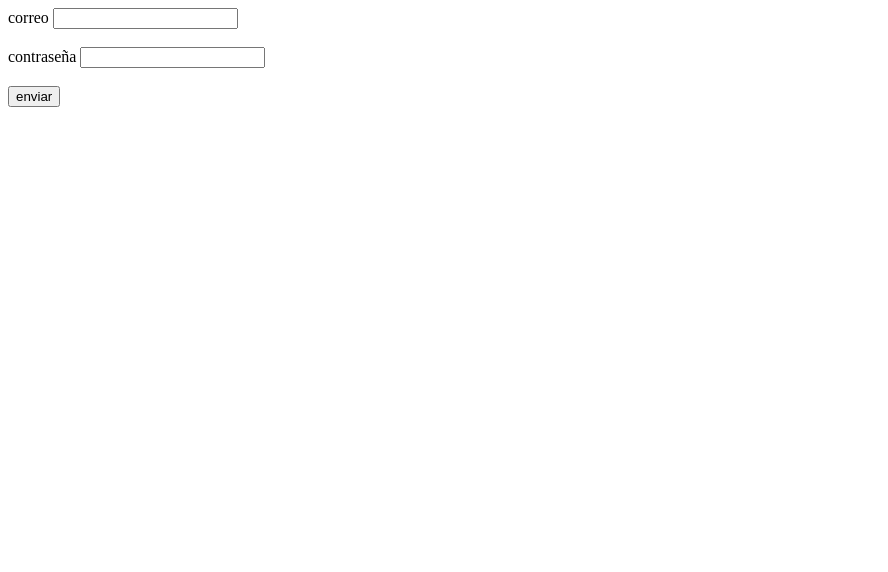
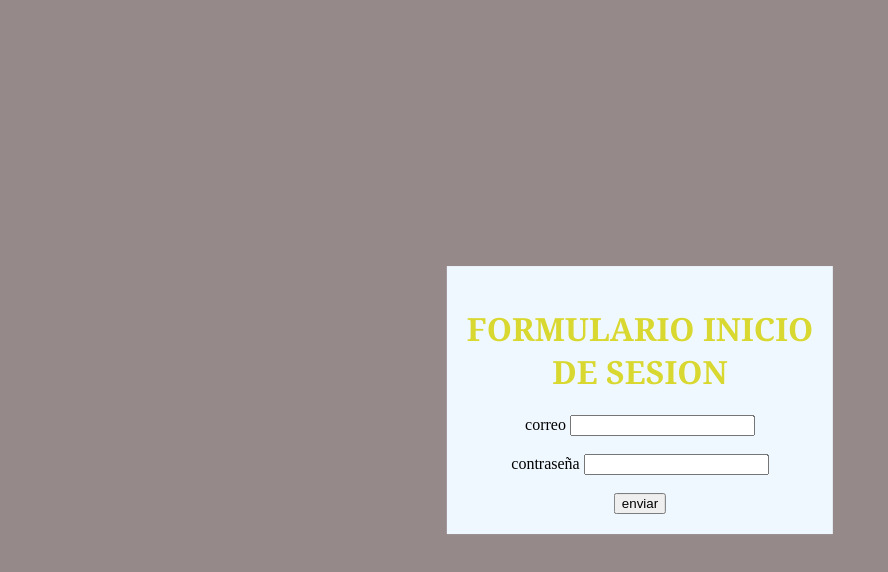
Before and after one commit to aldair507/plan-con-js, a plain HTML site: page html/index.html in a window 1280 px wide. Shown: the whole page, without its empty margins (0-888 px from the left). Drawn offline with Linux system fonts and the light colour scheme; files that its build step writes are made by us from their sources; files whose address does not match are found by name.

Commit message:
segunda version

```diff
--- /dev/null
+++ b/css/style.css
@@ -0,0 +1,19 @@
+body{
+    background-color: rgb(150, 137, 137);
+}
+#formulario{
+    background-color: aliceblue;
+    position: absolute;
+    padding: 20px;
+    transform: translate(-50%, -50%);
+    top: 50%;
+    left: 50%;
+    text-align: center;
+}
+#titulo{
+    color: rgb(216, 216, 49);
+    font-family: Georgia, 'Times New Roman', Times, serif;
+    text-align: center;
+    align-items: center;
+
+}
--- /dev/null
+++ b/css/style2.css
@@ -0,0 +1,34 @@
+body{
+    background-color: bisque;
+
+}
+*{
+    margin-top: 0;
+    padding: 0;
+}
+input{
+    margin-bottom: 15px;
+}
+
+#formulario{
+    position: absolute;
+    top: 50%;
+    left: 50%;
+    transform: translate(-50%, -50%);
+    background-color: aliceblue;
+    padding: 30px;
+    width: 400px;
+    border-radius: 10px;
+
+
+}
+#formulario h1{
+    text-align: center;
+
+    color: rgb(224, 206, 14);
+    margin-bottom: 30px;
+}
+p{
+    color: black;
+    text-align: center;
+}
--- a/index.html
+++ b/html/index.html
@@ -4,10 +4,15 @@
     <meta charset="UTF-8">
     <meta name="viewport" content="width=device-width, initial-scale=1.0">
     <title>Document</title>
+    <link rel="stylesheet" href="style.css">
 </head>
 <body>
 
-<form action="">
+<form id="formulario" action="formulario">
+
+    <div id="titulo">
+        <h1>FORMULARIO INICIO <br> DE SESION</h1>
+    </div>
 
     <label for="correo">correo</label>
     <input type="email" name="correo" id="email" required minlength="8" >
--- a/ejercisio3.js
+++ b/js/ejercisio3.js
@@ -23,7 +23,6 @@ enviar.addEventListener('click',()=>{
             return;
         }
 
-
         if( email=="admin@gmail.com"  && password=="12345678" ){
             document.body.style.backgroundColor='red';
             alert(`bienvenido ${email}`)
@@ -40,8 +39,6 @@ enviar.addEventListener('click',()=>{
             alert(`bienvenido ${email}`)
             document.body.style.backgroundColor='yellow';
         }
-
-
     }
     inicio();
 
--- /dev/null
+++ b/js/main2.js
@@ -0,0 +1,4 @@
+const buscar= document.getElementById("nada");
+buscar.addEventListener( 'input',(e)=>{
+console.log(e.target.value);
+})
```
Also changed, not shown: html/index2.html (added, +31 -0 lines), html/index3.html (added, +52 -0 lines), js/ejercisio4.js (added, +70 -0 lines), js/arreglo.js (renamed from arreglo.js), js/ejercisio1.js (renamed from ejercisio1.js), js/ejerciso2.js (renamed from ejerciso2.js), js/funciones.js (renamed from funciones.js), js/main.js (renamed from main.js).
